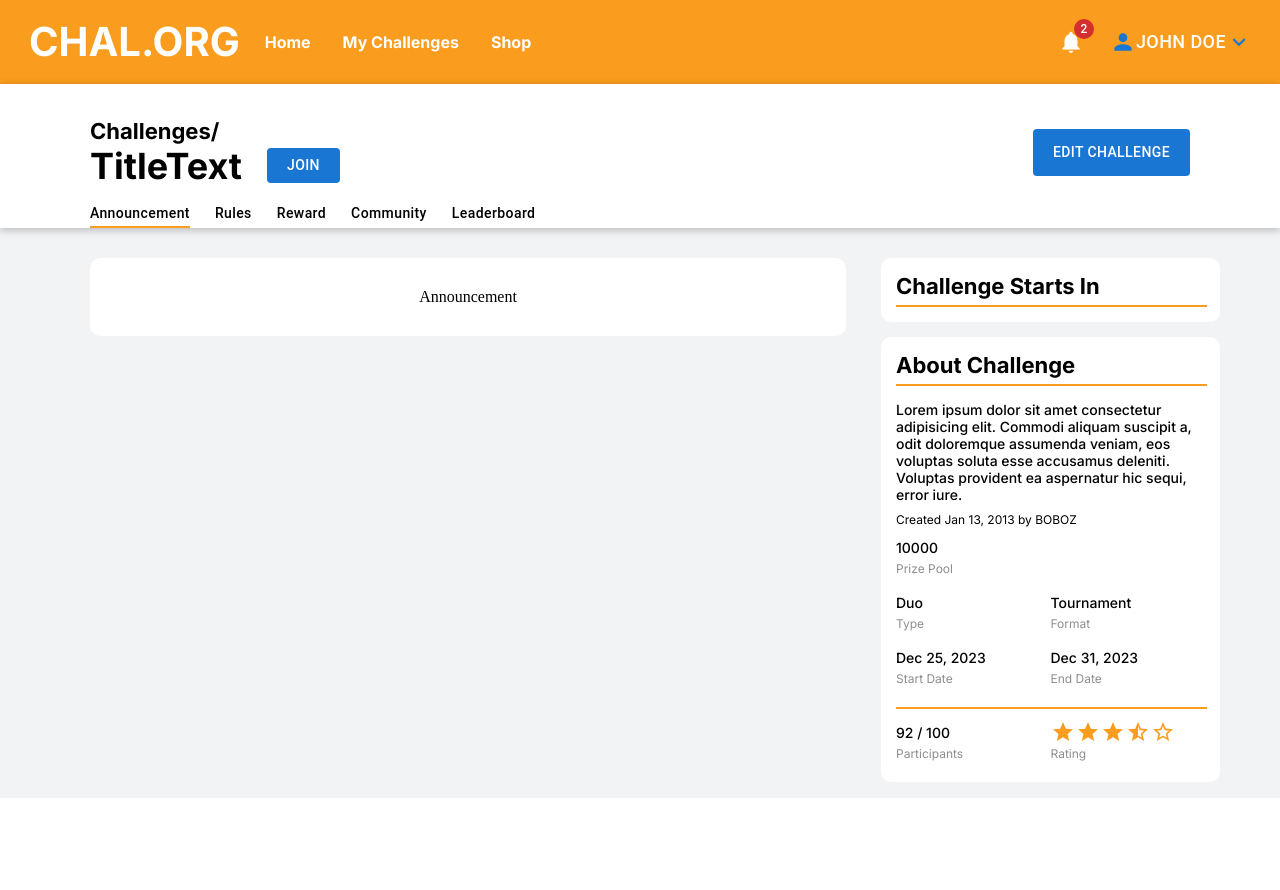
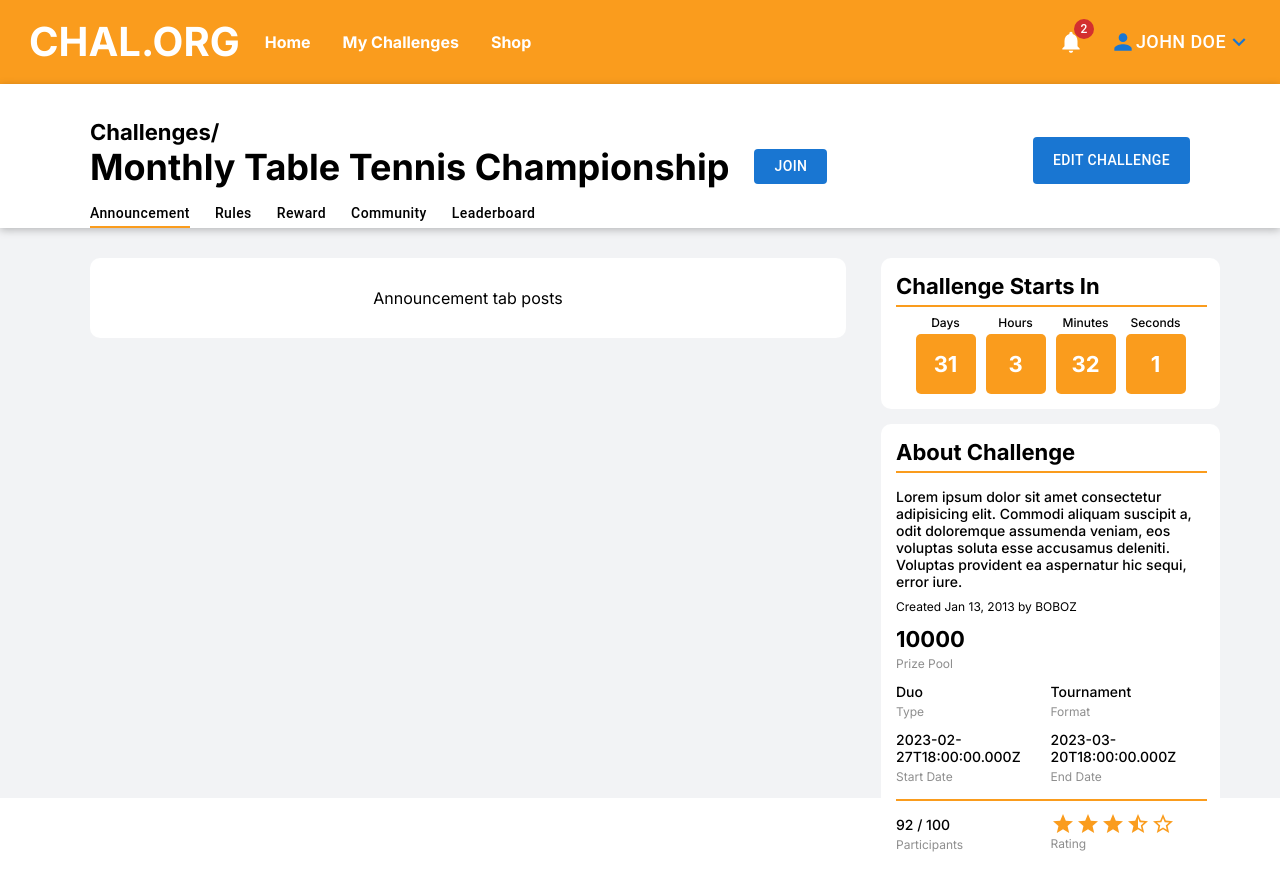
Before and after one commit to iambaangkok/challenge-organizer-frontend, a Next.js app: page /challenge in a window 1280 px wide. Shown: the top 890 px of the page. Before the commit the page ends 812 px from the top, so only its background shows below. Built offline with nearby package versions, Linux system fonts and the light colour scheme.

Commit message:
added CountdownTimer component, linked some challenge info to fetching

```diff
--- /dev/null
+++ b/components/challenge/CountdownTimer.tsx
@@ -0,0 +1,115 @@
+import styles from "./css/CountdownTimer.module.scss";
+import { useState, useEffect, useCallback } from "react";
+
+export interface CountdownData {
+    dateTime: string;
+    dateTimeFormat: "YYYY-MM-DDTHH:mm:ss.sssZ";
+}
+
+export default function Countdown({ dateTime, dateTimeFormat }: CountdownData) {
+    const [countdownDate, setCountdownDate] = useState<number>(
+        0
+    );
+    const [time, setTime] = useState({
+        days: "0",
+        hours: "0",
+        minutes: "0",
+        seconds: "0",
+    });
+
+    // useCallbacks
+
+    const setNewTime = useCallback(async () => {
+        // console.log(dateTime);
+        // console.log(countdownDate);
+        if (countdownDate) {
+            // console.log("pass");
+            const currentTime = new Date().getTime();
+
+            const distanceToDate = countdownDate - currentTime;
+
+            const days = Math.floor(distanceToDate / (1000 * 60 * 60 * 24));
+            const hours = Math.floor(
+                (distanceToDate % (1000 * 60 * 60 * 24)) / (1000 * 60 * 60)
+            );
+            const minutes = Math.floor(
+                (distanceToDate % (1000 * 60 * 60)) / (1000 * 60)
+            );
+            const seconds = Math.floor((distanceToDate % (1000 * 60)) / 1000);
+
+            const numbersToAddZeroTo = [1, 2, 3, 4, 5, 6, 7, 8, 9];
+
+            var daysStr = `${days}`;
+            var hoursStr = `${hours}`;
+            var minutesStr = `${minutes}`;
+            var secondsStr = `${seconds}`;
+
+            // if (numbersToAddZeroTo.includes(hours)) {
+            //     hoursStr = `0${hours}`;
+            // }
+            // if (numbersToAddZeroTo.includes(minutes)) {
+            //     minutesStr = `0${minutes}`;
+            // }
+            // if (numbersToAddZeroTo.includes(seconds)) {
+            //     secondsStr = `0${seconds}`;
+            // }
+
+            // console.log({
+            //     days: daysStr,
+            //     hours: hoursStr,
+            //     minutes: minutesStr,
+            //     seconds: secondsStr,
+            // })
+
+            setTime({
+                days: daysStr,
+                hours: hoursStr,
+                minutes: minutesStr,
+                seconds: secondsStr,
+            });
+        } else {
+            setCountdownDate(new Date(dateTime).getTime());
+        }
+    }, [dateTime, countdownDate]);
+
+    // useEffects
+
+    useEffect(() => {
+        // setNewTime();
+        setInterval(() => setNewTime(), 1000);
+    }, [setNewTime]);
+
+    // useEffect(() => {
+    //     console.log(new Date(dateTime).getTime())
+    // }, [setNewTime]);
+
+
+
+    return (
+        <div className={styles["countdown-wrapper"]}>
+            <div className={styles["time-section"]}>
+                <small className={styles["small"] + " S2Medium"}>Days</small>
+                <div className={styles["time"] + " H3"}>{time.days || "0"}</div>
+            </div>
+            <div className={styles["time-section"]}>
+                <small className={styles["small"] + " S2Medium"}>Hours</small>
+                <div className={styles["time"] + " H3"}>
+                    {time.hours || "00"}
+                </div>
+            </div>
+
+            <div className={styles["time-section"]}>
+                <small className={styles["small"] + " S2Medium"}>Minutes</small>
+                <div className={styles["time"] + " H3"}>
+                    {time.minutes || "00"}
+                </div>
+            </div>
+            <div className={styles["time-section"]}>
+                <small className={styles["small"] + " S2Medium"}>Seconds</small>
+                <div className={styles["time"] + " H3"}>
+                    {time.seconds || "00"}
+                </div>
+            </div>
+        </div>
+    );
+}
--- /dev/null
+++ b/components/challenge/css/CountdownTimer.module.scss
@@ -0,0 +1,44 @@
+.countdown-wrapper {
+    /* Auto layout */
+    display: flex;
+    justify-content: center;
+
+    gap: 2px;
+    margin: 8px 0px 0px 0px;
+
+    width: 100%;
+}
+
+.time-section {
+    /* Auto layout */
+    display: flex;
+    flex-direction: column;
+    justify-content: flex-start;
+    align-items: center;
+
+    padding: 0px 4px;
+    gap: 4px;
+}
+
+.time {
+    /* Auto layout */
+    display: flex;
+    flex-direction: column;
+    justify-content: center;
+    align-items: center;
+    padding: 0px 5px;
+    gap: 10px;
+
+    width: 50px;
+    height: 60px;
+
+    background: var(--PrimaryMain);
+    color: var(--White);
+
+    border-radius: 5px;
+
+    /* Inside auto layout */
+
+    flex: none;
+    margin: 0;
+}
--- /dev/null
+++ b/lib/challengePageData.js
@@ -0,0 +1,15 @@
+export const testChallengePageData = {
+    title: "Monthly Table Tennis Championship",
+    description:
+        "Lorem ipsum dolor sit amet consectetur adipisicing elit. Commodi aliquam suscipit a, odit doloremque assumenda veniam, eos voluptas soluta esse accusamus deleniti. Voluptas provident ea aspernatur hic sequi, error iure.",
+    host: "hamilton_2001",
+    creationDate: "2023-02-04T18:00:00.000Z",
+    prizePool: 10000,
+    type: "Duo",
+    format: "Tournament",
+    startDate: "2023-02-27T18:00:00.000Z",
+    endDate: "2023-03-20T18:00:00.000Z",
+    maxParticipantCount: 100,
+    participantCount: 92,
+    rating: 3.5,
+};
--- a/pages/challenge/css/style.module.scss
+++ b/pages/challenge/css/style.module.scss
@@ -49,7 +49,7 @@
         display: flex;
         flex-direction: row;
         justify-content: space-between;
-        align-items: center;
+        align-items: flex-end;
         padding: 12px 0px 0px;
 
         height: 103px;
@@ -107,12 +107,12 @@
             flex-direction: column;
             justify-content: center;
             align-items: flex-start;
-            padding: 10px 0px 0px 0px;
+            padding: 10px 0px 15px 0px;
 
             margin-right: 0;
 
             width: fit-content;
-            height: 47px;
+            height: fit-content;
 
             .editchallenge-button {
                 /* Auto layout */
@@ -334,14 +334,14 @@
                         /* Inside auto layout */
                         flex: 1 0 auto;
 
-                        .field {
-                            height: 24px;
+                        .value {
+                            height: fit-content;
                             color: var(--Black);
                         }
 
-                        .value {
-                            position:relative;
-                            top:-6px;
+                        .field {
+                            // position:relative;
+                            // top:-6px;
 
                             color: var(--TextDimmedMain);
                         }
@@ -357,7 +357,7 @@
                             top:-4px;
 
                             width: 100%;
-                            height: fit-content;
+                            height: 16px;
 
                             /* Inside auto layout */
                             flex: 0 0 auto;
--- a/pages/challenge/index.tsx
+++ b/pages/challenge/index.tsx
@@ -2,15 +2,15 @@ import Head from "next/head";
 import Image from "next/image";
 
 import styles from "./css/style.module.scss";
-
-import TaskDashboard from "../../components/homepage/TaskDashboard";
 
 import bannerImage from "../../public/pingpong.jpg";
 import { Box, Button, makeStyles, styled, Tab, Tabs } from "@mui/material";
 import { CSSProperties, useCallback, useEffect, useState } from "react";
 
 import { testPostListsByTabs } from "../../lib/postListByTabs";
+import { testChallengePageData } from "../../lib/challengePageData";
 import { Star, StarBorder, StarHalf } from "@mui/icons-material";
+import CountdownTimer from "../../components/challenge/CountdownTimer";
 
 export interface TabData {
     index: number;
@@ -26,10 +26,27 @@ export interface TabData {
     ];
 }
 
+export interface ChallengePageData {
+    title: string;
+    description: string;
+    host: string;
+    creationDate: string;
+    prizePool: number;
+    type: string;
+    format: string;
+    startDate: string;
+    endDate: string;
+    maxParticipantCount: number;
+    participantCount: number;
+    rating: number;
+}
+
 export default function Challenge() {
     // Variables
     const [tabValue, setTabValue] = useState<number>(0);
     const [tabData, setTabData] = useState<TabData>();
+    const [challengePageData, setChallengePageData] =
+        useState<ChallengePageData>();
 
     const [loading, setLoading] = useState(false);
 
@@ -49,26 +66,42 @@ export default function Challenge() {
     // useCallbacks
 
     const fetchTabData = useCallback(async () => {
-        // const tabsData = JSON.parse(testPostListsByTabs);
         const newTabData = testPostListsByTabs.find((x) => {
             return x.index == tabValue;
         }) as unknown as TabData;
 
-        // console.log("challengePage.testPostListsByTabs : ")
-        // console.log(testPostListsByTabs)
-        // console.log("challengePage . fetchTabData()");
-        // console.log(newTabData)
-
         setTabData(newTabData);
+        console.log(typeof newTabData);
+        console.log("fetchTabData");
     }, [tabValue]);
 
     // useEffects
 
     useEffect(() => {
+        // fetchChallengeData will later be changed to useCallback
+        const fetchChallengeData = () => {
+            const newChallengePageData =
+                testChallengePageData as unknown as ChallengePageData;
+
+            console.log(newChallengePageData);
+            console.log(typeof newChallengePageData);
+
+            setChallengePageData(newChallengePageData);
+            console.log("fetchChallengeData");
+        };
+
+        fetchChallengeData();
+
+        return () => {};
+    }, []);
+
+    useEffect(() => {
         fetchTabData();
     }, [fetchTabData]);
 
-    useEffect(() => {}, [loading]);
+    useEffect(() => {
+        console.log("refreshing");
+    }, []);
 
     if (loading) {
         // return (
@@ -95,7 +128,9 @@ export default function Challenge() {
                         <div className={styles[""] + " H3"}>Challenges/</div>
                         <div className={styles["title-text-container"]}>
                             <div className={styles["title-text"] + " H1"}>
-                                {"TitleText"}
+                                {challengePageData
+                                    ? challengePageData.title
+                                    : "TitleText"}
                             </div>
                             <Button
                                 id="StatusButton"
@@ -140,8 +175,8 @@ export default function Challenge() {
                 </Tabs>
             </div>
             <div className={styles["content-container"]}>
-                <div className={styles["posts-container"]}>
-                    {tabData?.tabName}
+                <div className={styles["posts-container"] + " TextRegular"}>
+                    {tabData?.tabName + " tab posts"}
                 </div>
                 <div className={styles["rightsidebar-container"]}>
                     <div className={styles["rightsideitem-container"]}>
@@ -149,7 +184,15 @@ export default function Challenge() {
                             Challenge Starts In
                         </div>
                         <div className={styles["divider"]}></div>
-                        <div className={styles["content"]}></div>
+                        <CountdownTimer
+                            dateTime={
+                                challengePageData
+                                    ? challengePageData.startDate
+                                    : "1970-01-01"
+                            }
+                            dateTimeFormat={
+                                "YYYY-MM-DDTHH:mm:ss.sssZ"
+                            }></CountdownTimer>
                     </div>
                     <div className={styles["rightsideitem-container"]}>
                         <div className={styles["header-text"] + " H3"}>
@@ -162,12 +205,9 @@ export default function Challenge() {
                                     className={
                                         styles["description"] + " S1Medium"
                                     }>
-                                    Lorem ipsum dolor sit amet consectetur
-                                    adipisicing elit. Commodi aliquam suscipit
-                                    a, odit doloremque assumenda veniam, eos
-                                    voluptas soluta esse accusamus deleniti.
-                                    Voluptas provident ea aspernatur hic sequi,
-                                    error iure.
+                                    {challengePageData
+                                        ? challengePageData.description
+                                        : "description"}
                                 </div>
                                 <div
                                     className={
@@ -178,15 +218,14 @@ export default function Challenge() {
                             </div>
                             <div className={styles["info-container"]}>
                                 <div className={styles["infotexts-container"]}>
-                                    <div
-                                        className={
-                                            styles["field"] + " S1Medium"
-                                        }>
-                                        10000
+                                    <div className={styles["value"] + " H3"}>
+                                        {challengePageData
+                                            ? challengePageData.prizePool
+                                            : "N/A"}
                                     </div>
                                     <div
                                         className={
-                                            styles["value"] + " S2Regular"
+                                            styles["field"] + " S2Regular"
                                         }>
                                         Prize Pool
                                     </div>
@@ -196,13 +235,15 @@ export default function Challenge() {
                                 <div className={styles["infotexts-container"]}>
                                     <div
                                         className={
-                                            styles["field"] + " S1Medium"
+                                            styles["value"] + " S1Medium"
                                         }>
-                                        Duo
+                                        {challengePageData
+                                            ? challengePageData.type
+                                            : "N/A"}
                                     </div>
                                     <div
                                         className={
-                                            styles["value"] + " S2Regular"
+                                            styles["field"] + " S2Regular"
                                         }>
                                         Type
                                     </div>
@@ -210,13 +251,15 @@ export default function Challenge() {
                                 <div className={styles["infotexts-container"]}>
                                     <div
                                         className={
-                                            styles["field"] + " S1Medium"
+                                            styles["value"] + " S1Medium"
                                         }>
-                                        Tournament
+                                        {challengePageData
+                                            ? challengePageData.format
+                                            : "N/A"}
                                     </div>
                                     <div
                                         className={
-                                            styles["value"] + " S2Regular"
+                                            styles["field"] + " S2Regular"
                                         }>
                                         Format
                                     </div>
@@ -226,13 +269,15 @@ export default function Challenge() {
                                 <div className={styles["infotexts-container"]}>
                                     <div
                                         className={
-                                            styles["field"] + " S1Medium"
+                                            styles["value"] + " S1Medium"
                                         }>
-                                        Dec 25, 2023
+                                        {challengePageData
+                                            ? challengePageData.startDate
+                                            : "N/A"}
                                     </div>
                                     <div
                                         className={
-                                            styles["value"] + " S2Regular"
+                                            styles["field"] + " S2Regular"
                                         }>
                                         Start Date
                                     </div>
@@ -240,13 +285,15 @@ export default function Challenge() {
                                 <div className={styles["infotexts-container"]}>
                                     <div
                                         className={
-                                            styles["field"] + " S1Medium"
+                                            styles["value"] + " S1Medium"
                                         }>
-                                        Dec 31, 2023
+                                        {challengePageData
+                                            ? challengePageData.endDate
+                                            : "N/A"}
                                     </div>
                                     <div
                                         className={
-                                            styles["value"] + " S2Regular"
+                                            styles["field"] + " S2Regular"
                                         }>
                                         End Date
                                     </div>
@@ -259,13 +306,15 @@ export default function Challenge() {
                                 <div className={styles["infotexts-container"]}>
                                     <div
                                         className={
-                                            styles["field"] + " S1Medium"
+                                            styles["value"] + " S1Medium"
                                         }>
-                                        92 / 100
+                                        {challengePageData
+                                            ? `${challengePageData.participantCount} / ${challengePageData.maxParticipantCount}`
+                                            : "N/A"}
                                     </div>
                                     <div
                                         className={
-                                            styles["value"] + " S2Regular"
+                                            styles["field"] + " S2Regular"
                                         }>
                                         Participants
                                     </div>
@@ -282,7 +331,7 @@ export default function Challenge() {
                                     </div>
                                     <div
                                         className={
-                                            styles["value"] + " S2Regular"
+                                            styles["field"] + " S2Regular"
                                         }>
                                         Rating
                                     </div>
```
